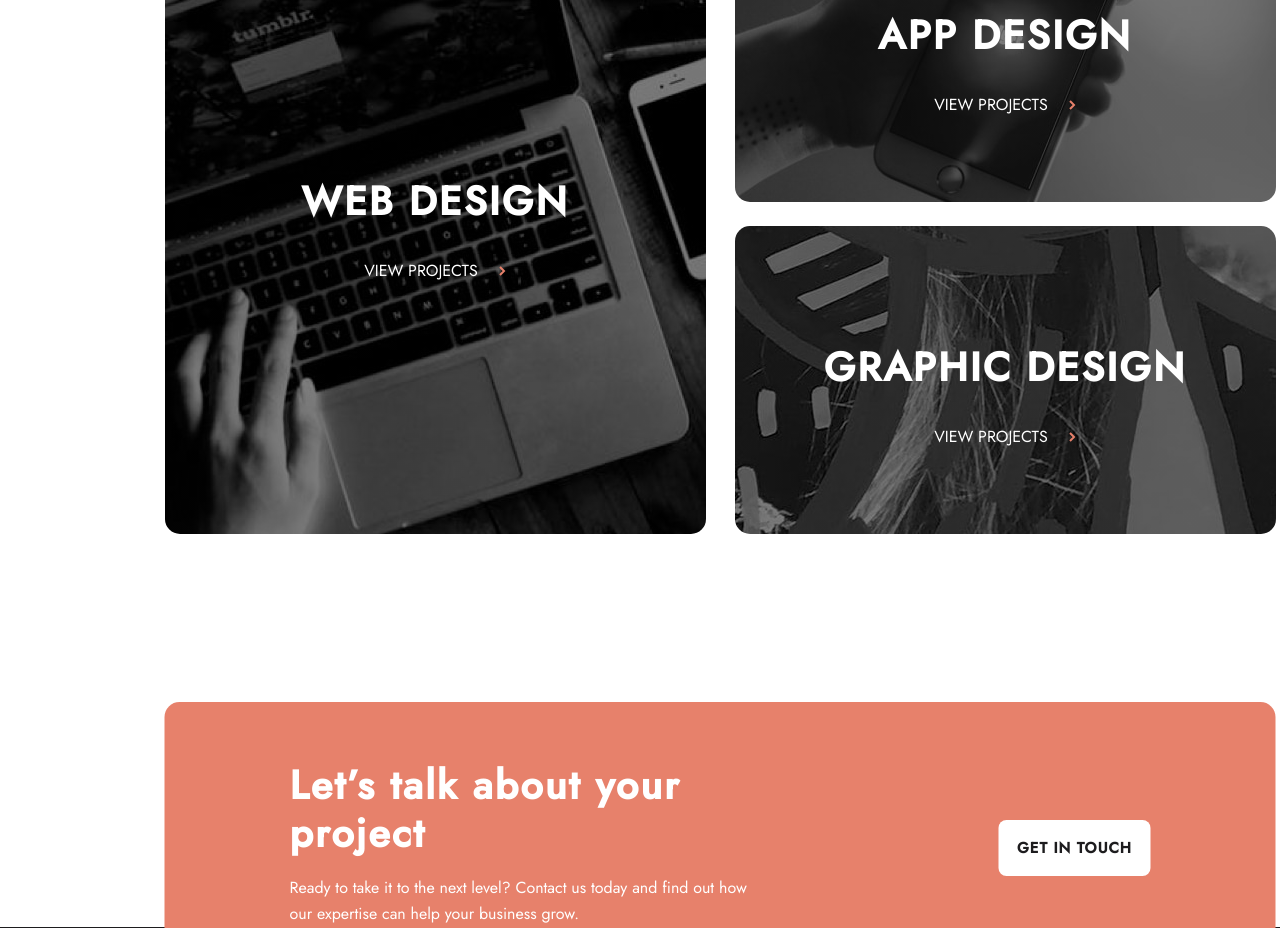
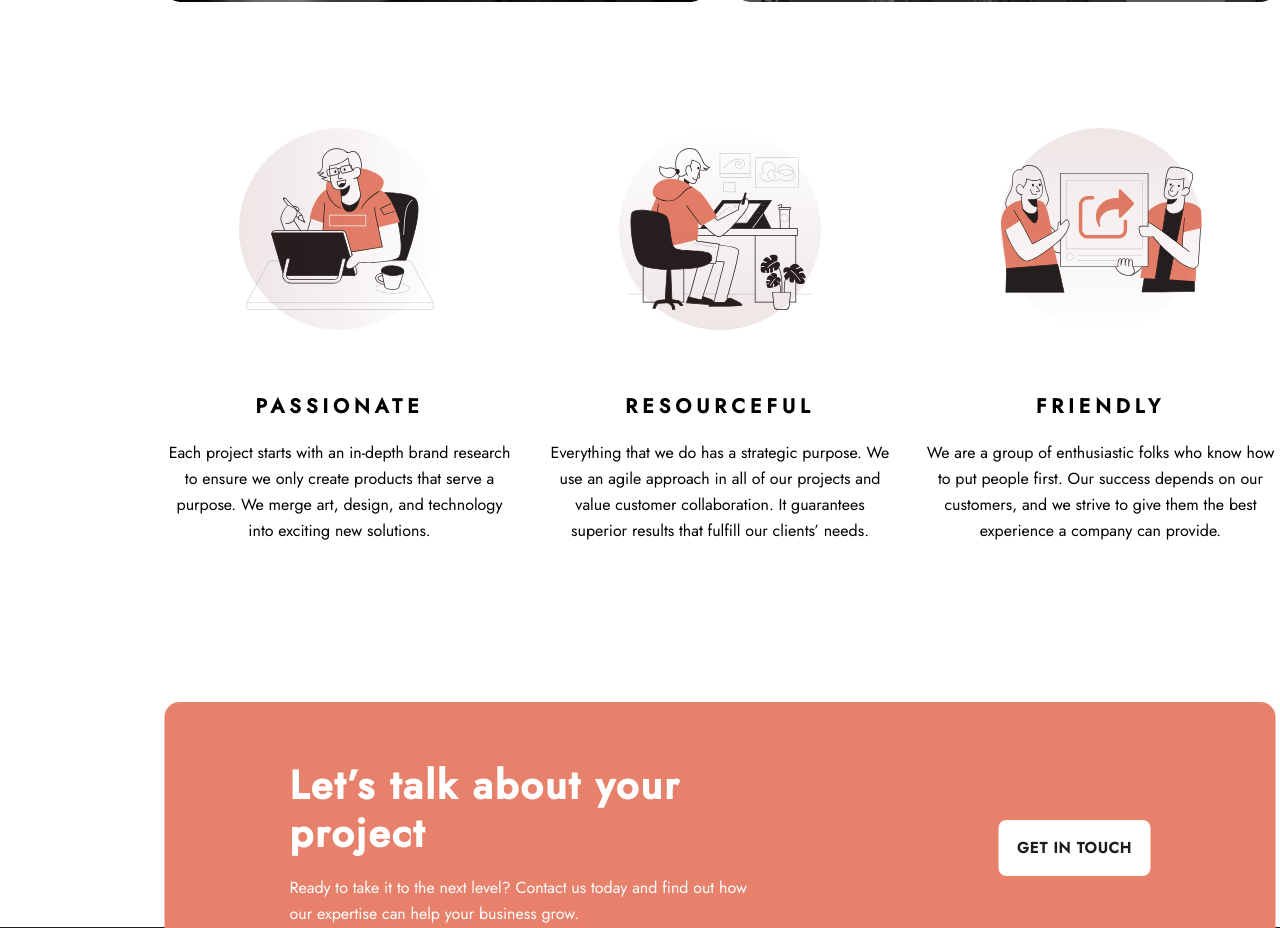
Before and after one commit to AlekseyVY/multipage_website, a Next.js app: page / in a window 1280 px wide. Shown: the part 1620-2548 px from the top of the page. Built offline with nearby package versions, Linux system fonts and the light colour scheme.

Commit message:
feature: finished three simple card component home page

```diff
--- a/package.json
+++ b/package.json
@@ -8,6 +8,7 @@
     "start": "next start"
   },
   "dependencies": {
+    "framer-motion": "^3.3.0",
     "next": "10.0.6",
     "normalize.css": "^8.0.1",
     "react": "17.0.1",
--- /dev/null
+++ b/pages/common/HomeSimpleCard/HomeSimpleCard.jsx
@@ -0,0 +1,55 @@
+import {Circle, HomeSimpleCardContainer, ImageContainer, TextContainer} from "./styles";
+
+
+const HomeSimpleCard = ({ type = 'pas'}) => {
+  const backgroundArray = ['/assets/home/desktop/illustration-passionate.svg', '/assets/home/desktop/illustration-resourceful.svg',
+    '/assets/home/desktop/illustration-friendly.svg']
+  const mainTextArray = ['PASSIONATE', 'RESOURCEFUL', 'FRIENDLY']
+  const secondaryTextArray = ['Each project starts with an in-depth brand research to ensure we only create products that serve a purpose. We merge art, design, and technology into exciting new solutions.',
+    'Everything that we do has a strategic purpose. We use an agile approach in all of our projects and value customer collaboration. It guarantees superior results that fulfill our clients’ needs.',
+    'We are a group of enthusiastic folks who know how to put people first. Our success depends on our customers, and we strive to give them the best experience a company can provide.']
+
+  let bG, mT, sT
+  switch(type){
+    case "pas":{
+      bG = backgroundArray[0]
+      mT = mainTextArray[0]
+      sT = secondaryTextArray[0]
+      break;
+    }
+    case "res":{
+      bG = backgroundArray[1]
+      mT = mainTextArray[1]
+      sT = secondaryTextArray[1]
+      break;
+    }
+    case "fri":{
+      bG = backgroundArray[2]
+      mT = mainTextArray[2]
+      sT = secondaryTextArray[2]
+      break;
+    }
+    default:
+      break;
+  }
+  return (
+    <HomeSimpleCardContainer>
+      <ImageContainer>
+        <img src={bG} alt={mT}/>
+        {type === "pas" ? <Circle deg={'270deg'}/> : type === 'res' ? <Circle deg={'180deg'}/> : <Circle deg={'0deg'}/>}
+      </ImageContainer>
+      <TextContainer>
+        <h3>
+          {mT}
+        </h3>
+        <div>
+          {sT}
+        </div>
+      </TextContainer>
+    </HomeSimpleCardContainer>
+  )
+}
+
+
+
+export default HomeSimpleCard;
--- /dev/null
+++ b/pages/common/HomeSimpleCard/styles.js
@@ -0,0 +1,36 @@
+import styled from "styled-components";
+
+
+export const HomeSimpleCardContainer = styled.div`
+  width: 35rem;
+  height: 41.2rem;
+  display: flex;
+  flex-direction: column;
+  align-items: center;
+  justify-content: space-between;
+`
+
+
+export const ImageContainer = styled.div`
+  position: relative;
+`
+
+export const Circle = styled.div`
+  position: absolute;
+  width: 20.2rem;
+  height: 20.2rem;
+  border-radius: 90%;
+  background: linear-gradient(${props => props.deg}, rgba(93, 2, 2, 0.01) 0%, rgba(93, 2, 2, 0.5) 100%);
+  top: 0%;
+  opacity: 20.27%;
+`
+
+export const TextContainer = styled.div`
+  width: 35rem;
+  height: 16.2rem;
+  display: flex;
+  flex-direction: column;
+  justify-content: center;
+  align-items: center;
+  text-align: center;
+`
--- a/pages/index.js
+++ b/pages/index.js
@@ -10,14 +10,24 @@ import {
   HeroImage,
   HeroPTextContainer,
   HeroTextContainer,
-  ImageContainer, InnerCardContainer,
+  ImageContainer, InnerCardContainer, MottoContainer,
   Oval
 } from "./styles";
 import Image from 'next/image'
 import Button from "./common/Button/Button";
 import PromoCardDesign from "./common/PromoCardDesign/PromoCardDesign";
+import { motion } from 'framer-motion'
+import {useEffect, useState} from "react";
+import HomeSimpleCard from "./common/HomeSimpleCard/HomeSimpleCard";
 
 export default function Home() {
+  // const [startAnimation, setStartAnimation] = useState(null)
+  //
+  // useEffect(() => {
+  //   let offset = document.getElementById('reveal').getBoundingClientRect()
+  //   console.log(offset.top)
+  // }, [])
+
   return (
     <MainContainer>
       <Header />
@@ -41,9 +51,9 @@ export default function Home() {
         </HeroTextContainer>
       </HeroContainer>
       <CardContainer>
-        <div>
+        <motion.div id='reveal'>
           <PromoCardDesign height={'64rem'} type={"web"}/>
-        </div>
+        </motion.div>
         <InnerCardContainer>
           <div>
             <PromoCardDesign type={"app"}/>
@@ -53,6 +63,17 @@ export default function Home() {
           </div>
         </InnerCardContainer>
       </CardContainer>
+      <MottoContainer>
+        <div>
+          <HomeSimpleCard type={'pas'}/>
+        </div>
+        <div>
+          <HomeSimpleCard type={'res'}/>
+        </div>
+        <div>
+          <HomeSimpleCard type={'fri'}/>
+        </div>
+      </MottoContainer>
       <Footer />
     </MainContainer>
   )
--- a/pages/styles.js
+++ b/pages/styles.js
@@ -70,3 +70,12 @@ export const InnerCardContainer = styled.div`
   flex-direction: column;
   justify-content: space-between;
 `
+
+
+export const MottoContainer = styled.div`
+  width: 111.1rem;
+  height: 41.2rem;
+  display: flex;
+  justify-content: space-between;
+  margin-bottom: 26rem;
+`
```
Also changed, not shown: 1 other file (tests, documents, lock files or other folders).
